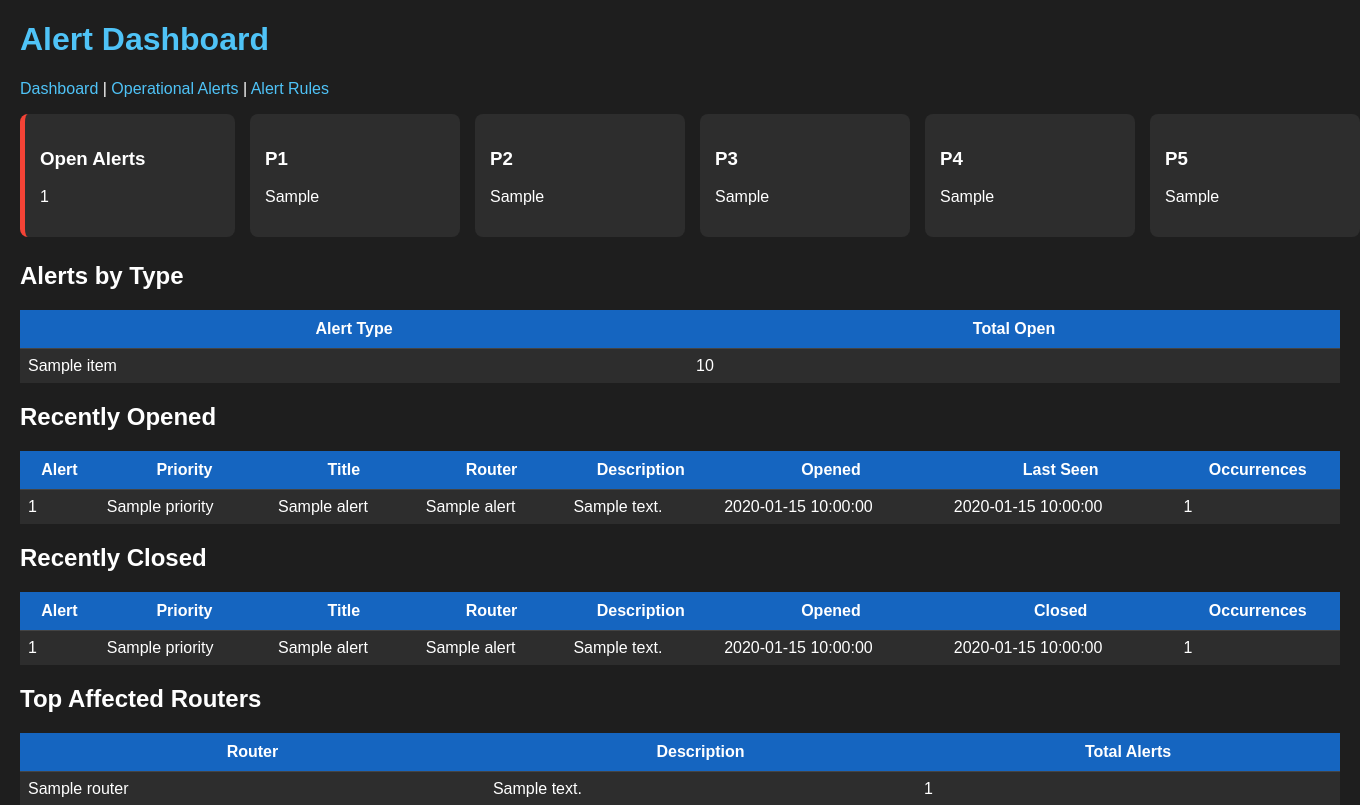
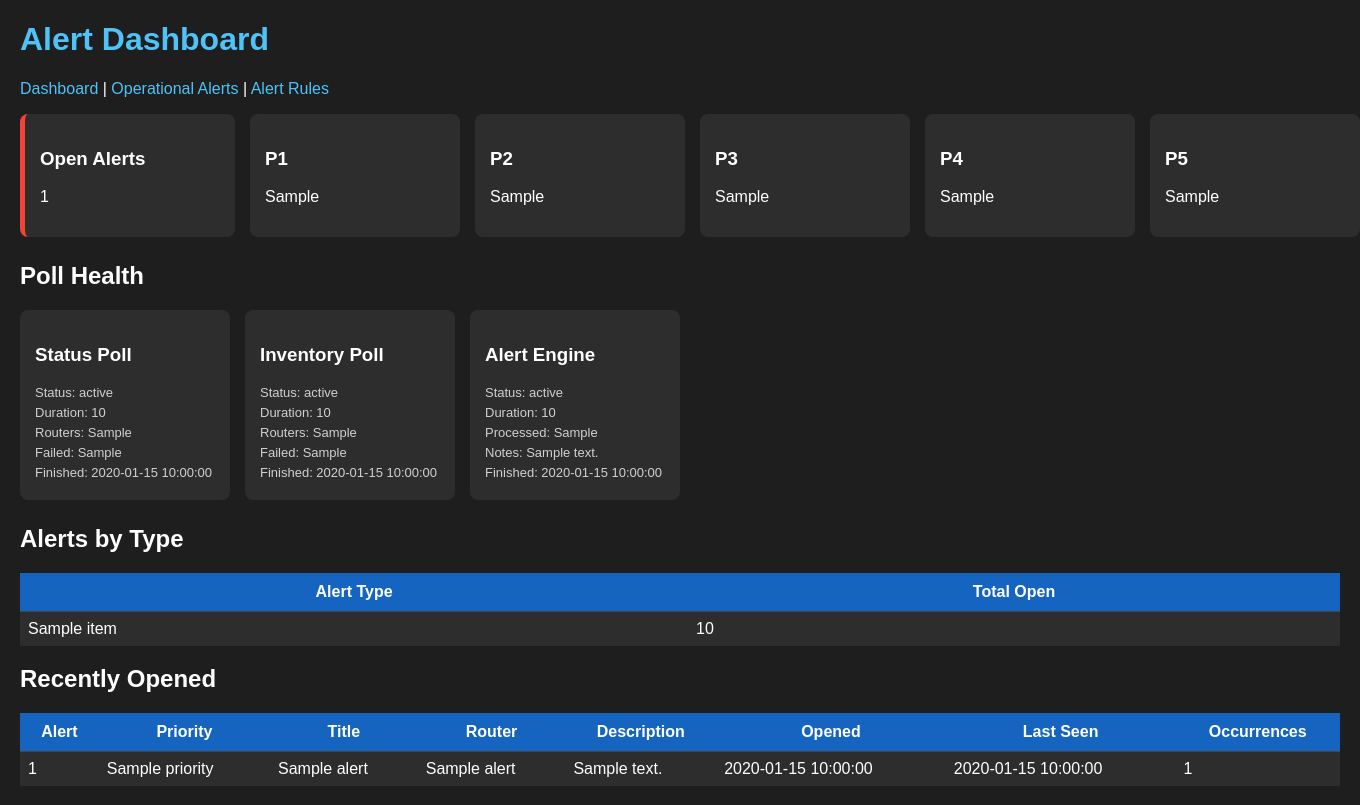
Before and after one commit to HectorLaraS/gpio_status_manager, a Flask app: template src/web/templates/alert_dashboard.html in a window 1360 px wide. Shown: the top 805 px of the page. Run offline with Flask 3, Linux system fonts and the light colour scheme; the template is opened without the code that fills it: most values are stand-ins (such as "Sample title", 1, 10 or a date in 2020).

Commit message:
se completa 11

```diff
--- a/src/web/static/style.css
+++ b/src/web/static/style.css
@@ -164,3 +164,53 @@ a:hover {
 
     border: 1px solid #555;
 }
+
+.small-text {
+    font-size: 13px;
+    margin: 5px 0;
+    color: #d0d0d0;
+}
+
+.home-grid {
+    display: grid;
+    grid-template-columns: repeat(auto-fit, minmax(260px, 1fr));
+    gap: 20px;
+    margin-top: 25px;
+}
+
+.home-card {
+    display: block;
+    background-color: #2d2d2d;
+    padding: 20px;
+    border-radius: 10px;
+    border-left: 5px solid #4fc3f7;
+    color: white;
+    text-decoration: none;
+    transition: transform 0.15s ease, background-color 0.15s ease;
+}
+
+.home-card:hover {
+    background-color: #3a3a3a;
+    transform: translateY(-2px);
+    text-decoration: none;
+}
+
+.home-card h2 {
+    margin-top: 0;
+    color: #4fc3f7;
+}
+
+.home-card p {
+    color: #d0d0d0;
+}
+
+.disabled-card {
+    opacity: 0.45;
+    border-left-color: #777;
+    cursor: not-allowed;
+}
+
+.disabled-card:hover {
+    transform: none;
+    background-color: #2d2d2d;
+}
--- a/src/web/templates/alert_dashboard.html
+++ b/src/web/templates/alert_dashboard.html
@@ -46,6 +46,51 @@
     <div class="card">
         <h3>P5</h3>
         <p>{{ summary.p5 }}</p>
+    </div>
+
+</div>
+
+<h2>Poll Health</h2>
+
+<div class="summary-container">
+
+    <div class="card">
+        <h3>Status Poll</h3>
+        {% if last_status_poll %}
+            <p class="small-text">Status: {{ last_status_poll.status }}</p>
+            <p class="small-text">Duration: {{ last_status_poll.duration }}</p>
+            <p class="small-text">Routers: {{ last_status_poll.routers_processed }}</p>
+            <p class="small-text">Failed: {{ last_status_poll.routers_failed }}</p>
+            <p class="small-text">Finished: {{ last_status_poll.finished_at }}</p>
+        {% else %}
+            <p>No data</p>
+        {% endif %}
+    </div>
+
+    <div class="card">
+        <h3>Inventory Poll</h3>
+        {% if last_inventory_poll %}
+            <p class="small-text">Status: {{ last_inventory_poll.status }}</p>
+            <p class="small-text">Duration: {{ last_inventory_poll.duration }}</p>
+            <p class="small-text">Routers: {{ last_inventory_poll.routers_processed }}</p>
+            <p class="small-text">Failed: {{ last_inventory_poll.routers_failed }}</p>
+            <p class="small-text">Finished: {{ last_inventory_poll.finished_at }}</p>
+        {% else %}
+            <p>No data</p>
+        {% endif %}
+    </div>
+
+    <div class="card">
+        <h3>Alert Engine</h3>
+        {% if last_alert_engine %}
+            <p class="small-text">Status: {{ last_alert_engine.status }}</p>
+            <p class="small-text">Duration: {{ last_alert_engine.duration }}</p>
+            <p class="small-text">Processed: {{ last_alert_engine.routers_processed }}</p>
+            <p class="small-text">Notes: {{ last_alert_engine.notes }}</p>
+            <p class="small-text">Finished: {{ last_alert_engine.finished_at }}</p>
+        {% else %}
+            <p>No data</p>
+        {% endif %}
     </div>
 
 </div>
```
Also changed, not shown: src/repositories/alert_dashboard_repository.py (+54 -0 lines), src/web/routes.py (+13 -1 lines), src/web/templates/home.html (added).
